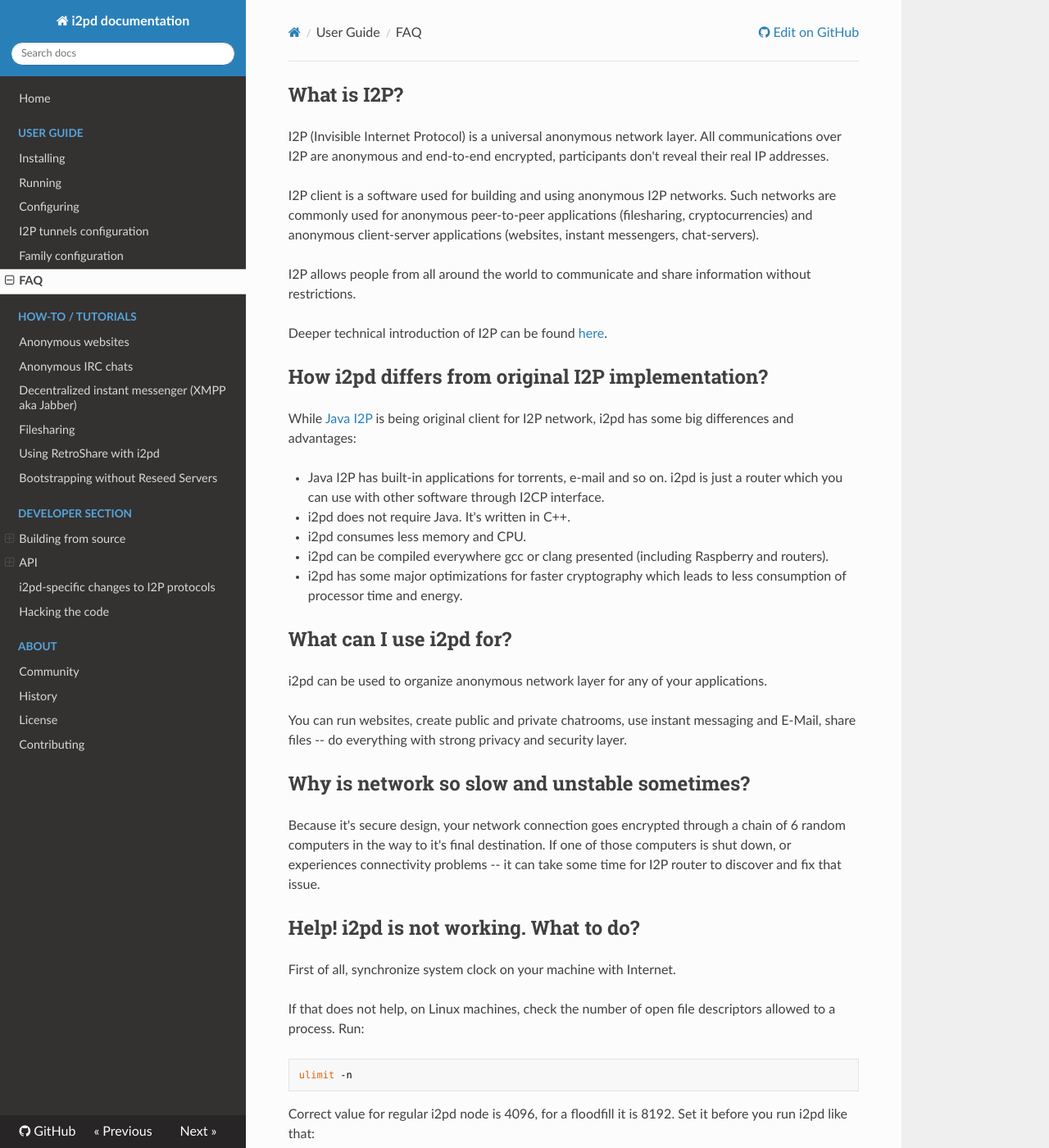
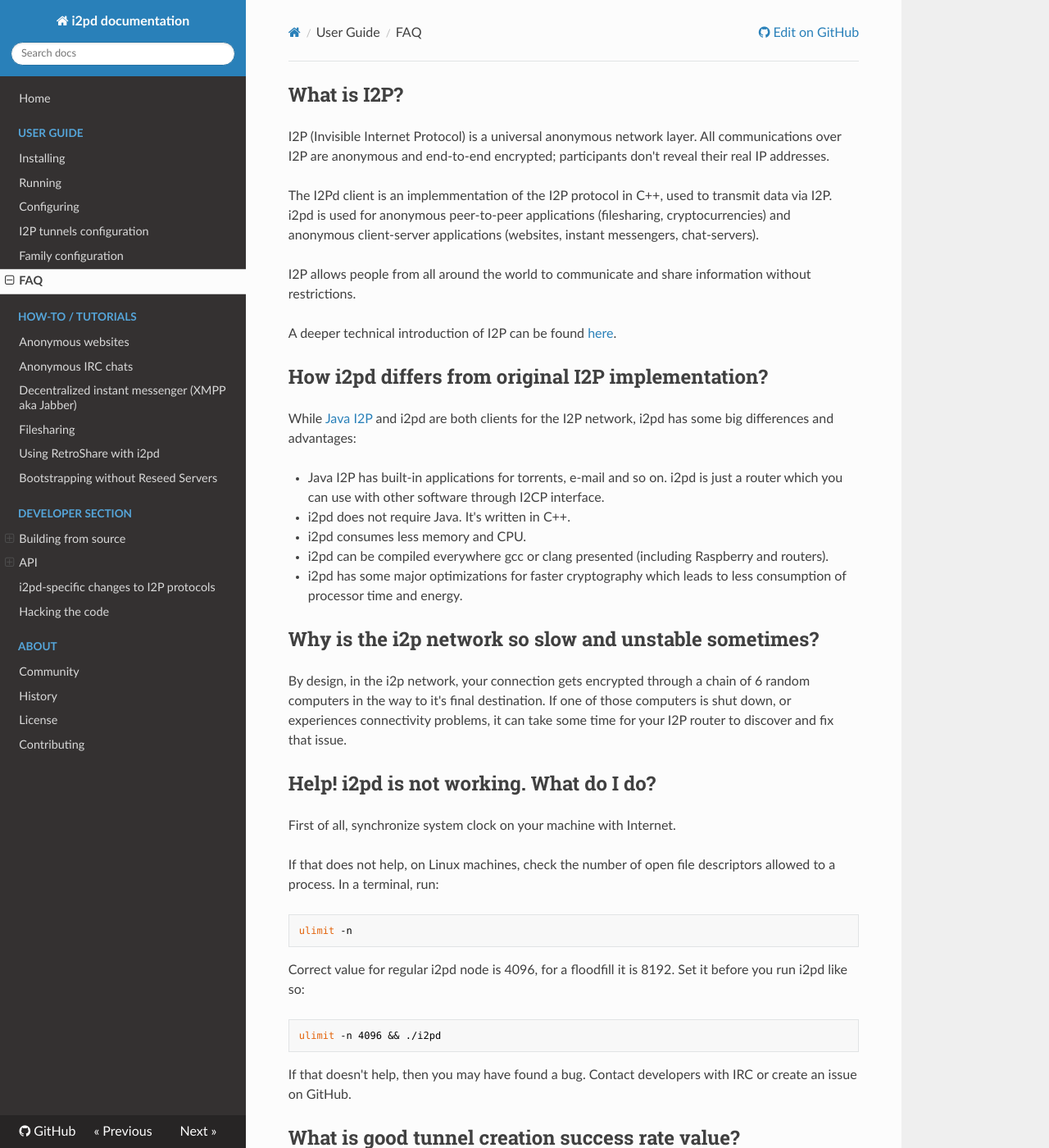
Before and after one commit to PurpleI2P/i2pd_docs_en, an MkDocs documentation site: the page built from docs/user-guide/FAQ.md, in a window 1280 px wide and 1400 px high. Shown: the whole window at 82% size. Built offline with MkDocs 1.6.1, drawn with Linux system fonts in a browser that asks for light colours; nearby versions of some CDN libraries; old or Windows-style settings are respelled for this version of MkDocs; some of the changed text lies outside the part shown.

Commit message:
Grammar and Lexicon for FAQ.md

```diff
--- a/docs/user-guide/FAQ.md
+++ b/docs/user-guide/FAQ.md
@@ -1,22 +1,22 @@
 ## What is I2P?
 
 I2P (Invisible Internet Protocol) is a universal anonymous network layer.
-All communications over I2P are anonymous and end-to-end encrypted, participants
-don't reveal their real IP addresses.
+All communications over I2P are anonymous and end-to-end encrypted;
+participants don't reveal their real IP addresses.
 
-I2P client is a software used for building and using anonymous I2P
-networks. Such networks are commonly used for anonymous peer-to-peer
-applications (filesharing, cryptocurrencies) and anonymous client-server
-applications (websites, instant messengers, chat-servers).
+The I2Pd client is an implemmentation of the I2P protocol in C++, used to
+transmit data via I2P. i2pd is used for anonymous peer-to-peer applications
+(filesharing, cryptocurrencies) and anonymous client-server applications
+(websites, instant messengers, chat-servers).
 
 I2P allows people from all around the world to communicate and share information
 without restrictions.
 
-Deeper technical introduction of I2P can be found [here](https://geti2p.net/en/docs/how/tech-intro).
+A deeper technical introduction of I2P can be found [here](https://geti2p.net/en/docs/how/tech-intro).
 
 ## How i2pd differs from original I2P implementation?
 
-While [Java I2P](https://geti2p.net) is being original client for I2P network, i2pd has some big differences and advantages:
+While [Java I2P](https://geti2p.net) and i2pd are both clients for the I2P network, i2pd has some big differences and advantages:
 
 * Java I2P has built-in applications for torrents, e-mail and so on. i2pd is just a router which you can use with other software through I2CP interface.
 * i2pd does not require Java. It's written in C++.
@@ -24,32 +24,24 @@ While [Java I2P](https://geti2p.net) is being original client for I2P network, i
 * i2pd can be compiled everywhere gcc or clang presented (including Raspberry and routers).
 * i2pd has some major optimizations for faster cryptography which leads to less consumption of processor time and energy.
 
-## What can I use i2pd for?
+## Why is the i2p network so slow and unstable sometimes?
 
-i2pd can be used to organize anonymous network layer for any of your applications.
-
-You can run websites, create public and private chatrooms, use instant
-messaging and E-Mail, share files -- do everything with strong privacy and
-security layer.
-
-## Why is network so slow and unstable sometimes?
-
-Because it's secure design, your network connection goes encrypted through a chain of 6
+By design, in the i2p network, your connection gets encrypted through a chain of 6
 random computers in the way to it's final destination. If one of those computers
-is shut down, or experiences connectivity problems -- it can take some time for
+is shut down, or experiences connectivity problems, it can take some time for your
 I2P router to discover and fix that issue.
 
-## Help! i2pd is not working. What to do?
+## Help! i2pd is not working. What do I do?
 
 First of all, synchronize system clock on your machine with Internet.
 
 If that does not help, on Linux machines, check the number of open file descriptors
-allowed to a process. Run:
+allowed to a process. In a terminal, run:
 
     ulimit -n
 
 Correct value for regular i2pd node is 4096, for a floodfill it is 8192.
-Set it before you run i2pd like that:
+Set it before you run i2pd like so:
 
     ulimit -n 4096 && ./i2pd
 
@@ -60,9 +52,9 @@ Contact developers with IRC or create an issue on GitHub.
 
 Average values are 15% - 40%. Larger is better.
 
-## Are there any alive I2P websites?
+## Is there a place I can use to find running i2p websites?
 
-Sure, there is a list of alive websites [here](http://identiguy.i2p.xyz/)
+Sure, there is a list [here](http://identiguy.i2p.xyz/)
 
 ## How can I better integrate my router to the network?
 
@@ -72,29 +64,31 @@ Run i2pd for a long time, download and seed some popular torrents.
 
 ## What browser should I use to browse I2P websites?
 
-Use any open source browser - for example, Firefox or Chromium based. Create separate profile for I2P ([firefox instructions](https://support.mozilla.org/en-US/kb/profile-manager-create-and-remove-firefox-profiles)), try not to mix clearnet browsing with I2P. Learn how to configure your browser for better privacy and security.
+Use any open source browser - for example, Firefox or a Chromium based alternative. Create separate profile for I2P ([firefox instructions](https://support.mozilla.org/en-US/kb/profile-manager-create-and-remove-firefox-profiles)),
+and try not to mix clearnet browsing with I2P. Learn how to configure your browser for better privacy and security.
 
-Good idea is to configure [privoxy](https://wiki.archlinux.org/index.php/Privoxy) for I2P/onion/clearnet browsing at the same time.
+Configuring [privoxy](https://wiki.archlinux.org/index.php/Privoxy) for I2P/onion/clearnet browsing at the same time is a good idea.
 
-i2pd socks proxy has an option to pass all non-I2P traffic to Tor socks proxy. Make sure you know what are you doing!
+i2pd's socks proxy has an option to pass all non-I2P traffic to the Tor socks proxy. Make sure you know what are you doing when using this!
 
 ## What is a floodfill mode?
 
-Floodfill mode is a special mode, which contributes to I2P network more.
+Floodfill mode is a special mode, which contributes to the I2P network more.
 You may want to enable floodfill mode if you have stable uptime and high bandwidth
 to share.
 
 ## How is I2P different from Tor?
 
-I2P and Tor has some similarities, but they are completely different in every way possible.
+I2P and Tor have some similarities, but they are completely different technologies.
 
-Tor is designed to act as anonymous proxy for the regular Internet, I2P is
-designed to create anonymous network layer with its own private resources.
+Tor is designed to act as an anonymous proxy for the regular Internet, and I2P is
+a network layer wherein all network participants adhere to a protocol that protects
+the anonymity and privacy of all communications between users.
 
-Tor Project was started by US military and has a long history of receiving funds
-from the government, while I2P was started by community of independent civilians.
+Tor Project was started by the US military and receives most of its funds
+from the government, while I2P was started by a community of independent civilians.
 
-Tor is highly centralized by design, while I2P is decentralized and distributed.
+Tor is highly centralized by design, while I2P is less so.
 
 ## Can use i2pd as a proxy for regular Internet?
 
```
